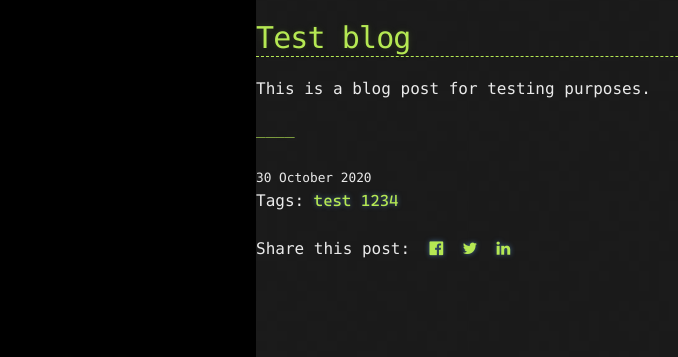
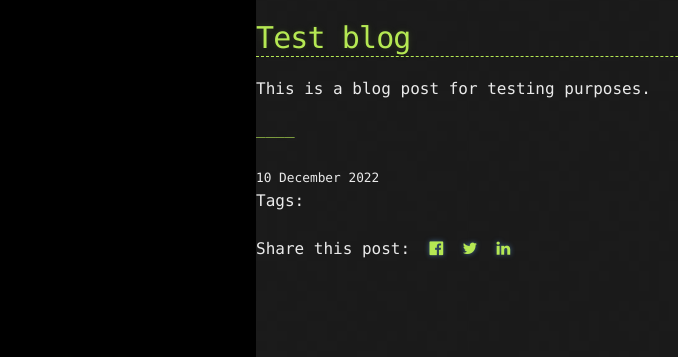
Before and after one commit to br33z3/br33z3.github.io, a Jekyll site: the page built from _pages/rtfm.md, in a window 1280 px wide. Shown: the top 357 px of the page, without its empty margins (64-742 px from the left). Built offline with Jekyll 4.4.1, drawn with Linux system fonts in a browser that asks for light colours; comment, search, counter and statistics services are not loaded.

Commit message:
Update rtfm.md

```diff
--- a/_pages/rtfm.md
+++ b/_pages/rtfm.md
@@ -1,9 +1,9 @@
 ---
 layout: blog
-title: Test
-tags: test 1234
+title: Red Team Field Manual
+tags:
 comments: true
-date: 2020-10-30
+date: 2022-12-10
 ---
 
 # Test blog
```
